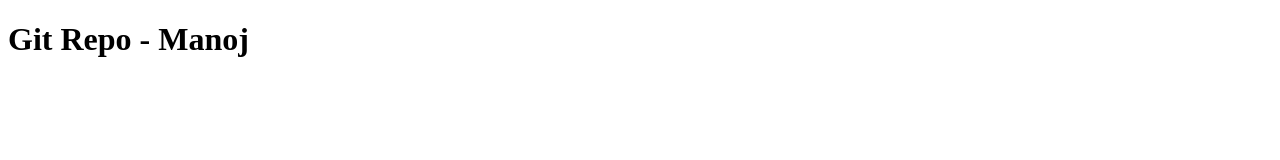
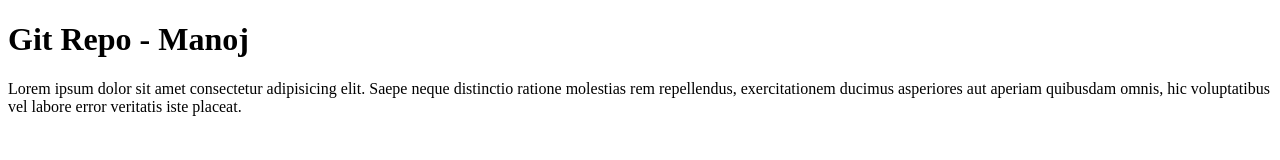
Before and after one commit to jsidhartha/repo-test, a plain HTML site: page index.html in a window 1280 px wide. Drawn offline with Linux system fonts and the light colour scheme.

Commit message:
added new paragraph

```diff
--- a/index.html
+++ b/index.html
@@ -1,11 +1,17 @@
 <!DOCTYPE html>
 <html lang="en">
+
 <head>
     <meta charset="UTF-8">
     <meta name="viewport" content="width=device-width, initial-scale=1.0">
     <title>Document</title>
 </head>
+
 <body>
     <h1>Git Repo - Manoj</h1>
+    <p>Lorem ipsum dolor sit amet consectetur adipisicing elit. Saepe neque distinctio ratione molestias rem
+        repellendus, exercitationem ducimus asperiores aut aperiam quibusdam omnis, hic voluptatibus vel labore error
+        veritatis iste placeat.</p>
 </body>
+
 </html>
```
